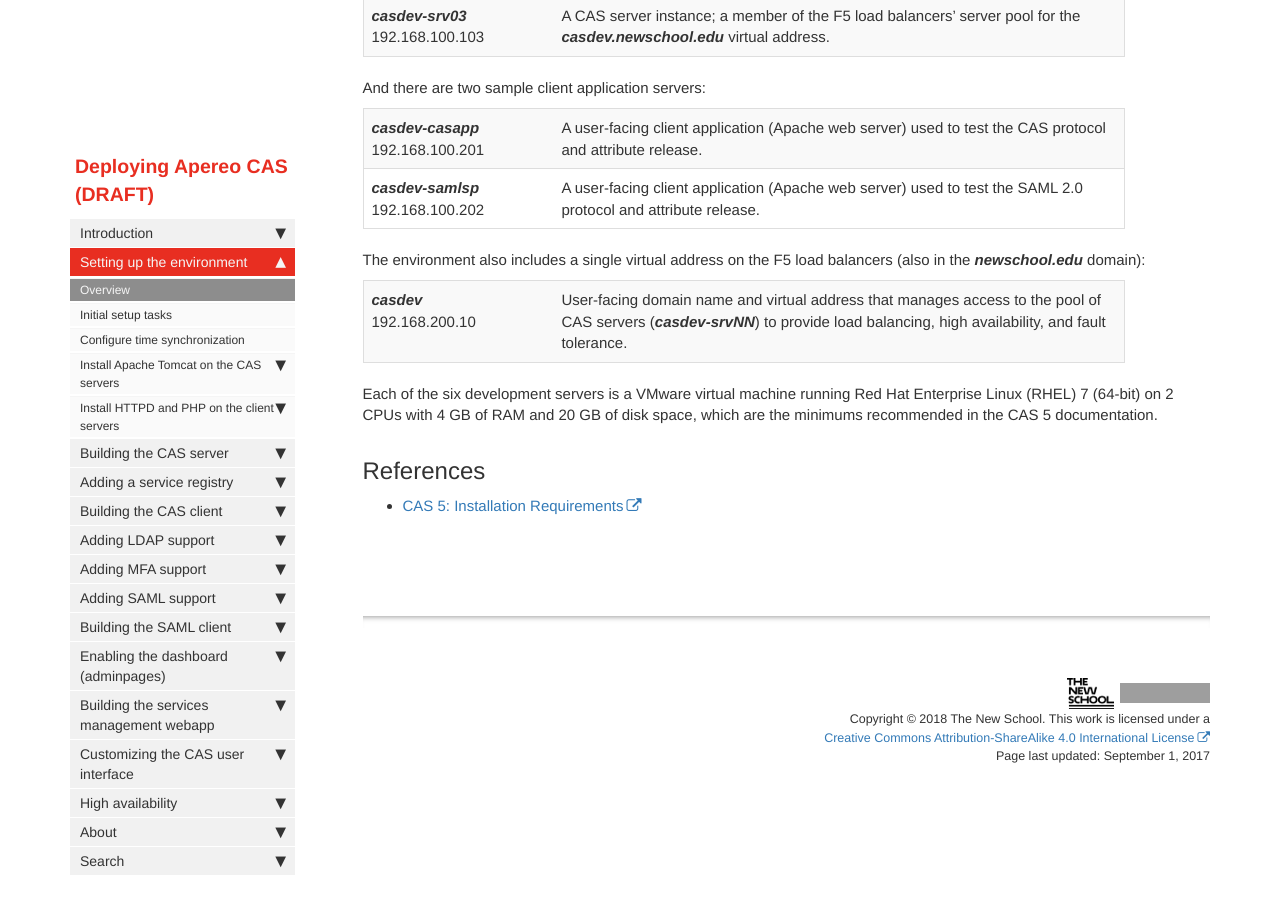
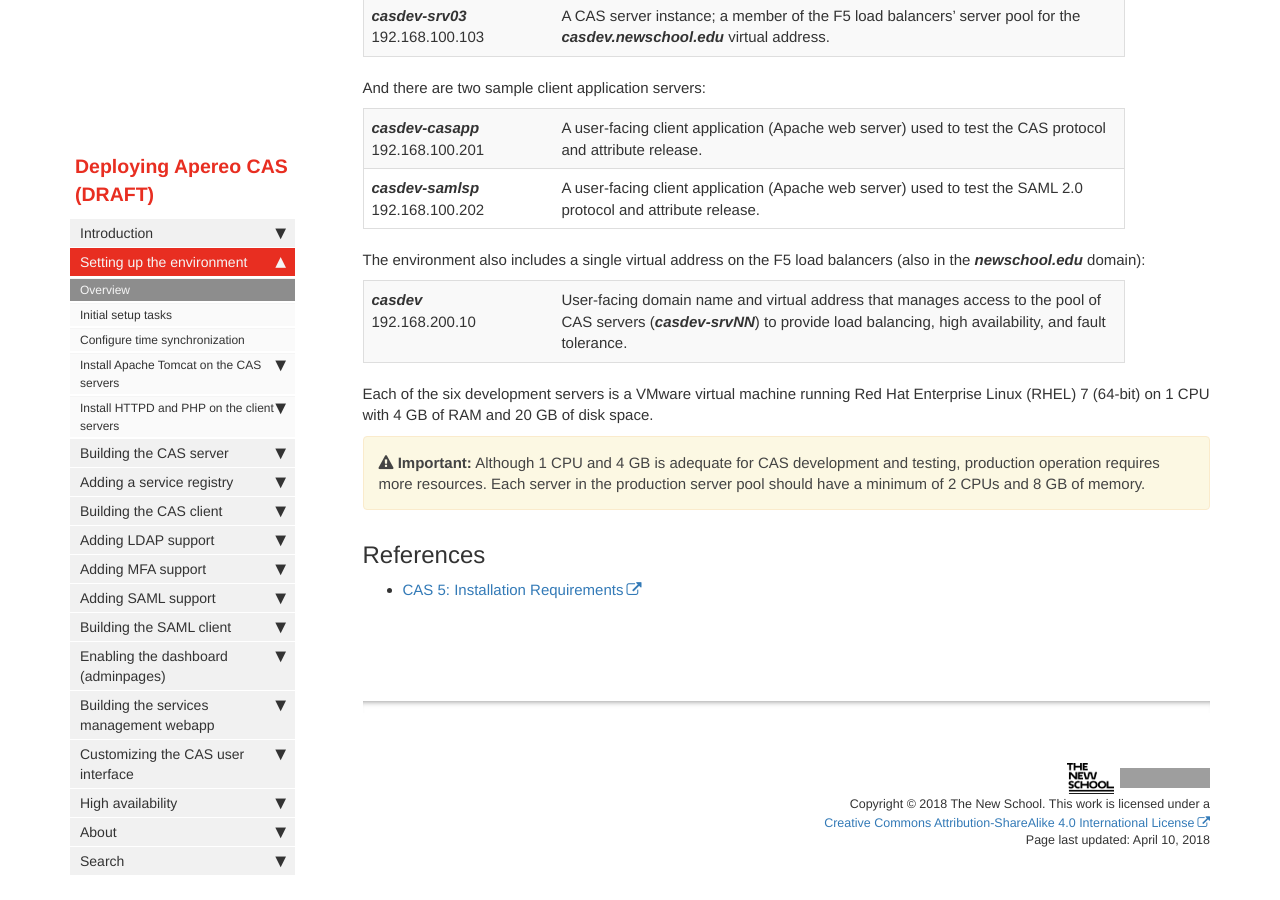
Before and after one commit to dacurry-tns/deploying-apereo-cas, a Jekyll site: the page built from pages/setup/overview.md, in a window 1280 px wide and 900 px high, scrolled down 688 px. Built offline with Jekyll 4.4.1, drawn with Linux system fonts in a browser that asks for light colours; nearby versions of some CDN libraries; comment, search, counter and statistics services are not loaded; grey boxes are pictures that could not be loaded.

Commit message:
Added notes to suggest larger servers in production

```diff
--- a/pages/setup/overview.md
+++ b/pages/setup/overview.md
@@ -1,6 +1,6 @@
 ---
 title: Setting up the environment
-last_updated: September 1, 2017
+last_updated: April 10, 2018
 sidebar: main_sidebar
 permalink: setup_overview.html
 summary: Before beginning the CAS build and configuration process, the server environment should be prepared by creating virtual machines, installing necessary software dependencies, and performing basic software configuration and system administration tasks.
@@ -78,7 +78,9 @@ The environment also includes a single virtual address on the F5 load balancers
     </tbody>
 </table>
 
-Each of the six development servers is a VMware virtual machine running Red Hat Enterprise Linux (RHEL) 7 (64-bit) on 2 CPUs with 4 GB of RAM and 20 GB of disk space, which are the minimums recommended in the CAS 5 documentation.
+Each of the six development servers is a VMware virtual machine running Red Hat Enterprise Linux (RHEL) 7 (64-bit) on 1 CPU with 4 GB of RAM and 20 GB of disk space.
+
+{% include important.html content="Although 1 CPU and 4 GB is adequate for CAS development and testing, production operation requires more resources. Each server in the production server pool should have a minimum of 2 CPUs and 8 GB of memory." %}
 
 ## References
 
```
Also changed, not shown: pages/setup/tomcat/configure-systemd-to-start-tomcat.md (+3 -1 lines).
